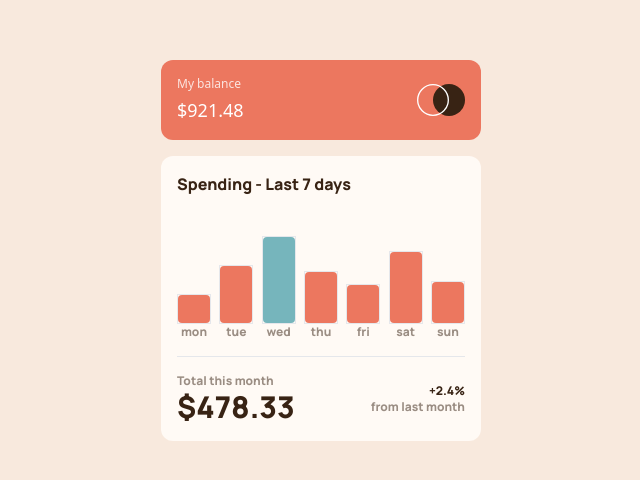
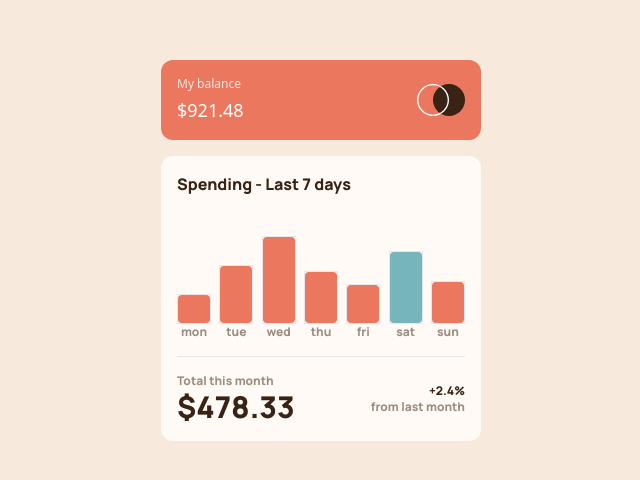
Before and after one commit to ninaokumura/expense-chart, a React (Create React App) app: page / in a window 1280 px wide. Shown: the part 150-630 px from the top of the page, without its empty margins (319-959 px from the left). Built offline with nearby package versions, Linux system fonts and the light colour scheme.

Commit message:
change current day's bar bg-color

```diff
--- a/src/components/ExpenseChart.jsx
+++ b/src/components/ExpenseChart.jsx
@@ -2,22 +2,10 @@ import React from 'react';
 import Bar from './Bar';
 import data from '../data/data.json';
 
+const weekdays = ['sun', 'mon', 'tue', 'wed', 'thu', 'fri', 'sat'];
+const currentDayIdx = new Date().getDay();
+
 export default function ExpenseChart() {
-  // const initialValue = 0;
-  // const totalExpense = data.reduce(
-  //   (previousValue, currentValue) => previousValue + currentValue.amount,
-  //   initialValue
-  // );
-  const amounts = data.map(expenseInfo => expenseInfo.amount);
-
-  const maxValue = Math.max(...amounts);
-
-  // const maxValue = amounts.sort()[amounts.length - 1];
-  console.log(maxValue);
-  // const maxValue = data.reduce((prev, current) =>
-  //   prev.amount > current.amount ? prev : current
-  // );
-
   return (
     <div className='bg-very-pale-orange rounded-xl p-4 font-manrope text-dark-brown'>
       <div className='grid gap-4'>
@@ -29,7 +17,7 @@ export default function ExpenseChart() {
               day={balanceInfo.day}
               key={balanceInfo.day}
               backgroundColor={
-                balanceInfo.amount === maxValue
+                balanceInfo.day === weekdays[currentDayIdx]
                   ? 'hsl(186, 34%, 60%)'
                   : 'hsl(10, 79%, 65%)'
               }
```
